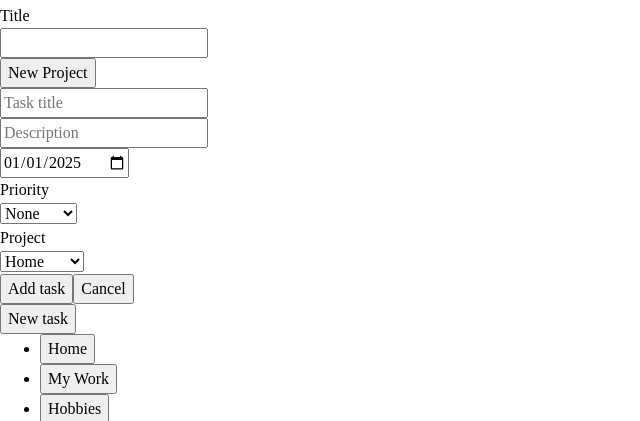
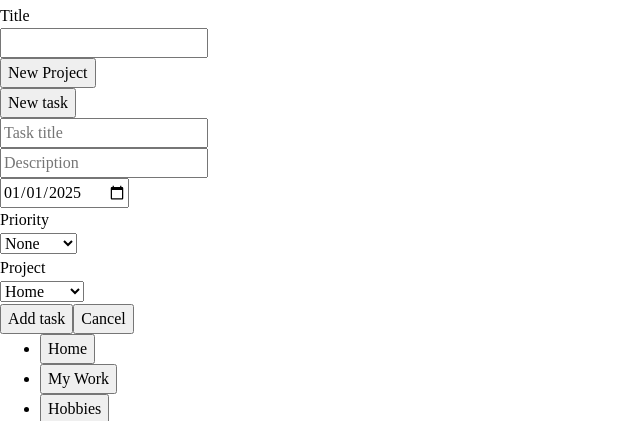
Before and after one commit to DustUnderBag/Todo-List, a website built with webpack: page src/template.html in a window 1280 px wide. Both pictures are taken after a click on the button "New task". Shown: the part 44-465 px from the top of the page, without its empty margins (0-640 px from the left). Built offline with nearby package versions, Linux system fonts and the light colour scheme.

Commit message:
Reorganize structure of the task form
- Wrapped task-form and task-form-button inside div.task-form-container.
- Turn the task-form into a form element.

```diff
--- a/src/taskForm.js
+++ b/src/taskForm.js
@@ -2,6 +2,9 @@ import { format } from "date-fns";
 import { makeNewTask } from "./newTask";
 import { loadCurrentProject, getCurrentProjectTitle } from "./loadProject";
 import { Project } from "./task";
+
+const taskForm_btn = document.querySelector('button.task-form-button');
+const taskForm = document.querySelector('form.task-form');
 
 const priorities = [
     {name: "None", value: ""},
@@ -20,14 +23,13 @@ function projectsToArray() {
 }
 
 export function makeTaskForm() {
-    const form = document.querySelector('.task-form');
-    form.textContent = "";
+    taskForm.textContent = "";
 
-    form.appendChild( makeTextInput("Task title", "task-title", "text") );
-    form.appendChild( makeTextInput("Description", "task-description", "text") );
-    form.appendChild( makeDateInput("Due date", "task-dueDate", "date") );
-    form.appendChild( makeDropdown("Priority", "task-priority", priorities) );
-    form.appendChild( makeDropdown("Project", "task-project", projectsToArray()) );
+    taskForm.appendChild( makeTextInput("Task title", "task-title", "text") );
+    taskForm.appendChild( makeTextInput("Description", "task-description", "text") );
+    taskForm.appendChild( makeDateInput("Due date", "task-dueDate", "date") );
+    taskForm.appendChild( makeDropdown("Priority", "task-priority", priorities) );
+    taskForm.appendChild( makeDropdown("Project", "task-project", projectsToArray()) );
     preSelectProject();
 
     const addTask_btn = document.createElement('button');
@@ -39,8 +41,8 @@ export function makeTaskForm() {
     cancelTask_btn.classList.add('cancel-task');
     cancelTask_btn.textContent = "Cancel";
 
-    form.appendChild(addTask_btn);
-    form.appendChild(cancelTask_btn);
+    taskForm.appendChild(addTask_btn);
+    taskForm.appendChild(cancelTask_btn);
 }
 
 function newTaskHandler(e) {
--- a/src/template.html
+++ b/src/template.html
@@ -16,10 +16,11 @@
         <button class="add-project">New Project</button>
     </form>
 
-    <form class="task-form">
-    </form>
+    <div class="task-form-container">
+        <button class="task-form-button">New task</button>
+        <form class="task-form"></form>
+    </div>
 
-    <button class="task-form-button">New task</button>
     <ul class="project-window">
         Projects
     </ul>
```
